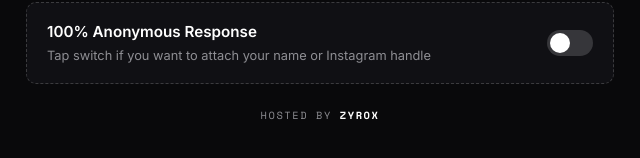
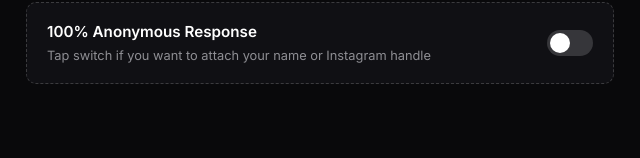
Before and after one commit to zyrox-xd/afterhours, a plain HTML site: page index.html in a window 1280 px wide. Shown: the part 6331-6489 px from the top of the page, 320-960 px from the left. Drawn offline with nearby package versions, Linux system fonts and the light colour scheme.

Commit message:
first commit

```diff
--- a/index.html
+++ b/index.html
@@ -1094,11 +1094,6 @@
         </div>
       </div>
 
-      <!-- Credit Line Added Here -->
-      <div class="credit-footer">
-        Hosted by <strong>Zyrox</strong>
-      </div>
-
       <!-- Bottom Floating Submit Bar -->
       <div class="fixed-footer">
         <button type="submit" class="btn-submit-main">
```
